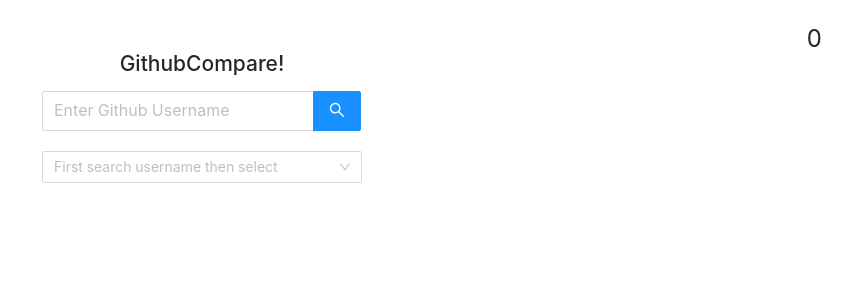
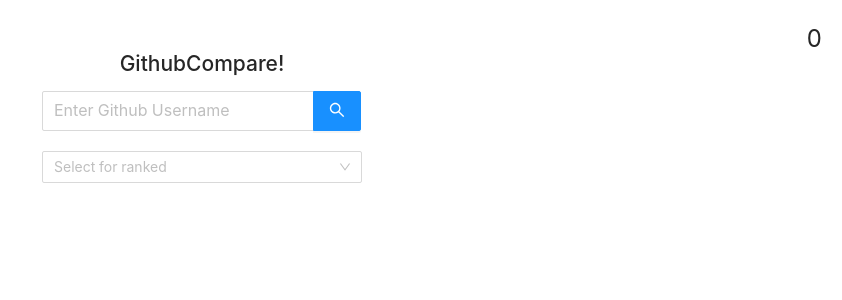
Before and after one commit to swtbhsmn/GithubCompare, a React (Create React App) app: page /home in a window 1280 px wide. Shown: the top 300 px of the page, without its empty margins (438-1280 px from the left). Built offline with nearby package versions, Linux system fonts and the light colour scheme; the HTML template or start-up script is replaced by a standard one.

Commit message:
fixed bug in selectInput

```diff
--- a/src/App.css
+++ b/src/App.css
@@ -7,6 +7,7 @@
     width: 100%;
     height: 250px;
     flex-direction:column ;
+
 }
 
 .btn-color{
--- a/src/components/homeComponent.js
+++ b/src/components/homeComponent.js
@@ -30,16 +30,16 @@ const RenderCard = ({ user, state }) => {
 
 
     return (<div className="flex-card">
-        <div style={{ top: 0, right: 0, position:"absolute", padding: 20 }}>
+        <div style={{ top: 0, right: 0, position: "absolute", padding: 20 }}>
 
 
 
-                    <Statistic value={user.length} />
+            <Statistic value={user.length} />
 
 
 
         </div>
-        {user.sort((a, b) => a[state.value] < b[state.value] ? 1 : -1).map((data, key) => {
+        {user.sort((a, b) => a[state] < b[state] ? 1 : -1).map((data, key) => {
             return (
 
                 <div key={key} className="inside-map-render" >
@@ -78,11 +78,8 @@ const RenderCard = ({ user, state }) => {
 const HomePage = (props) => {
 
 
-    const [state, setState] = useState({
-        value: "followers",
-        visible: true
-    })
 
+    const [state, setState] = useState(window.sessionStorage.getItem("selectValue"));
 
 
     const checkUser = (value) => {
@@ -99,8 +96,8 @@ const HomePage = (props) => {
     }
 
     const selectValue = (value) => {
-
-        setState({ value: value })
+        window.sessionStorage.setItem("selectValue", value);
+        setState(value);
     }
 
 
@@ -114,11 +111,11 @@ const HomePage = (props) => {
                 </div>
                 <div style={{ display: "flex", marginBottom: "20px", width: '320px' }}>
 
-                    <Search size="large" placeholder="Enter Github Username" onSearch={value =>!value?false: checkUser(value)} enterButton />
+                    <Search size="large" placeholder="Enter Github Username" onSearch={value => !value ? false : checkUser(value)} enterButton />
 
                 </div>
                 <div>
-                    <Select placeholder="First search username then select" style={{ width: '320px' }} onChange={selectValue} >
+                    <Select defaultValue={state} placeholder="Select for ranked" style={{ width: '320px' }} onChange={selectValue} >
 
                         <Option value="followers">Followers</Option>
                         <Option value="following">Following</Option>
```
